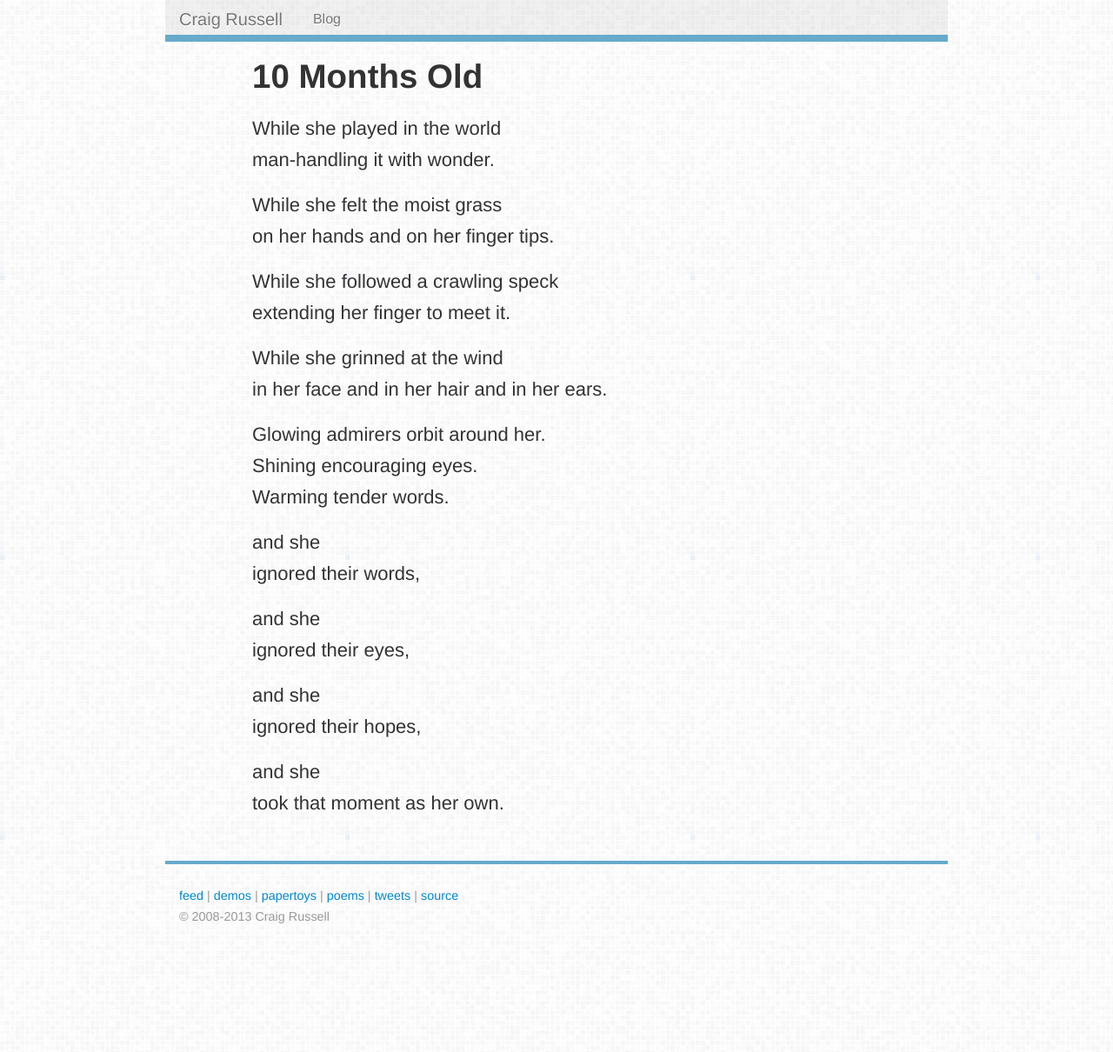
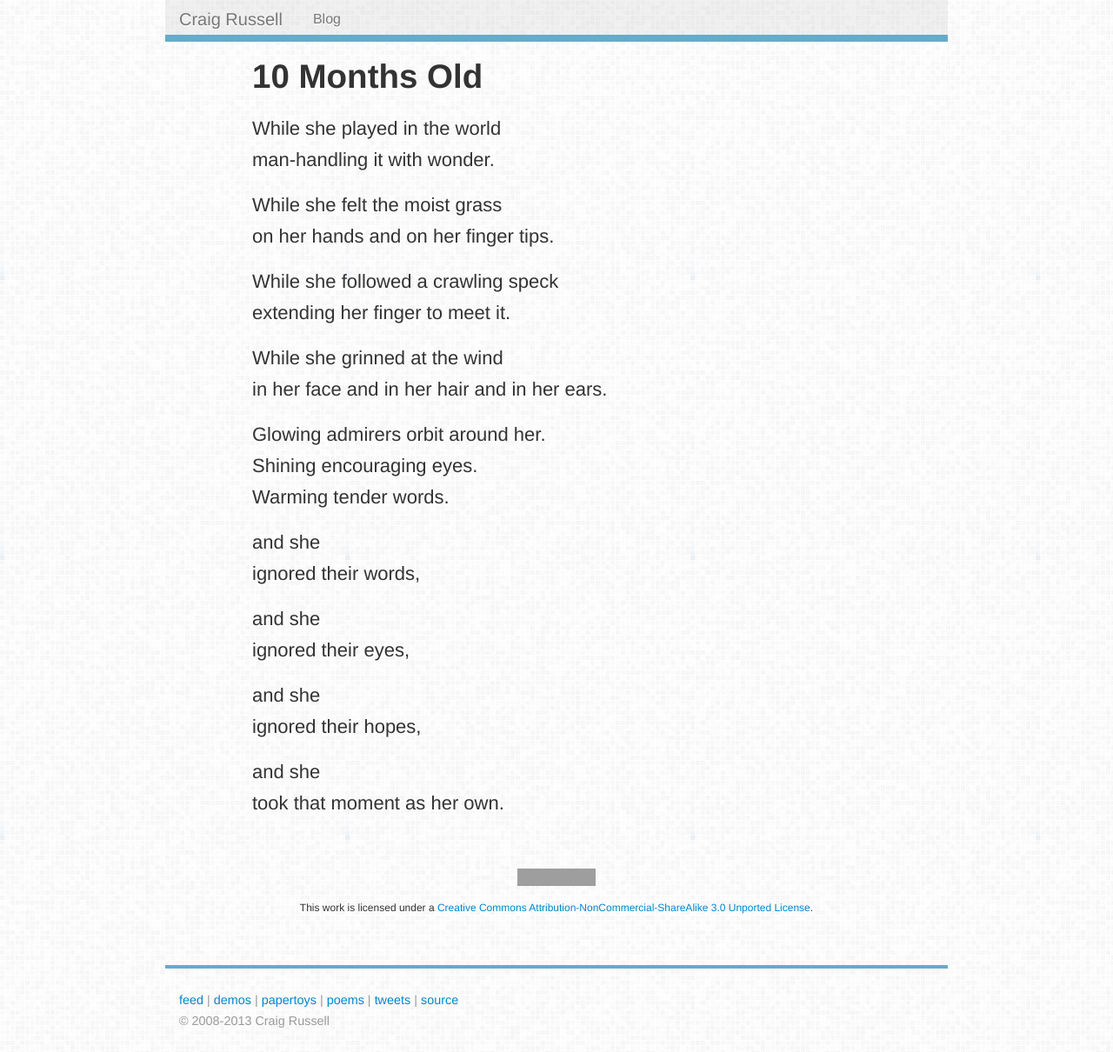
Before and after one commit to craig552uk/craig552uk.github.com, a Jekyll site: the page built from poems/10-months-old.md, in a window 1280 px wide. Shown: the whole page at 87% size. Built offline with Jekyll 4.4.1, drawn with Linux system fonts in a browser that asks for light colours; nearby versions of some CDN libraries; library files that are not in the unit come from our copies; Markdown is read by kramdown in place of the engine named in the settings; before the commit the page ends 1090 px from its top, so only the background shows below that; grey boxes are pictures that could not be loaded.

Commit message:
CC Licenced poems

```diff
--- a/_layouts/poem.html
+++ b/_layouts/poem.html
@@ -3,4 +3,9 @@
 ---
 <div class="container-thin poem">
   {{ content }}
+
+  <div class="licence">
+<a rel="license" href="http://creativecommons.org/licenses/by-nc-sa/3.0/deed.en_GB"><img alt="Creative Commons Licence" style="border-width:0" src="http://i.creativecommons.org/l/by-nc-sa/3.0/88x31.png" /></a><br />This work is licensed under a <a rel="license" href="http://creativecommons.org/licenses/by-nc-sa/3.0/deed.en_GB">Creative Commons Attribution-NonCommercial-ShareAlike 3.0 Unported License</a>.
+  </div>
+
 </div>
--- a/css/styles.css
+++ b/css/styles.css
@@ -75,6 +75,12 @@
   margin-bottom: 22px;
 }
 
+.poem .licence {
+  font-size: 12px;
+  text-align: center;
+  margin-top: 48px;
+}
+
 .masthead{
   background-color: #ebebeb;
   background-color: rgba(0,0,0,0.05);
```
Also changed, not shown: 1 other file.
